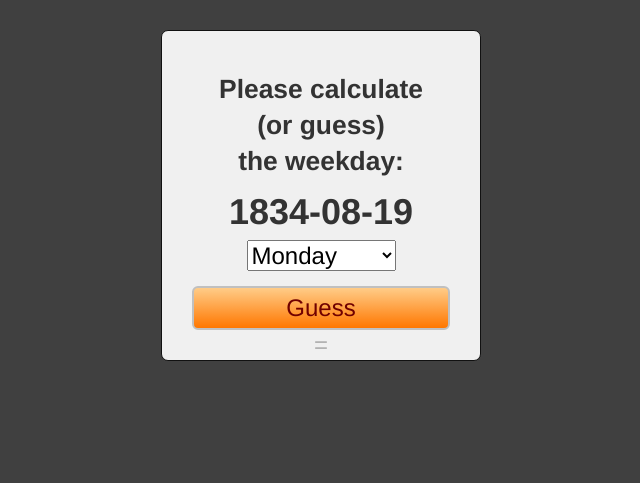
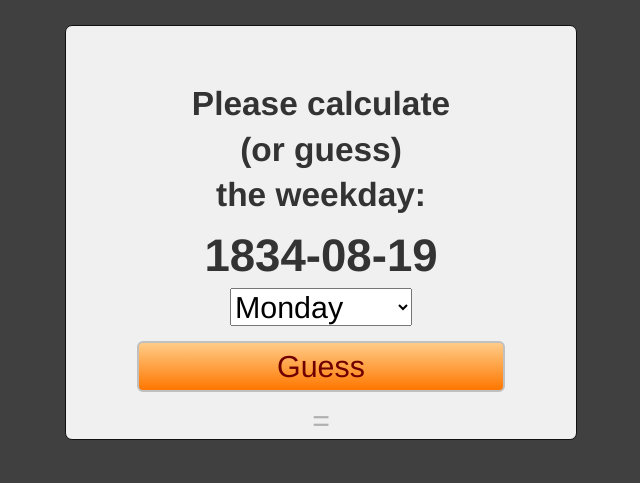
Before and after one commit to OldManLink/conway, a PHP site: page / in a window 1280 px wide. Shown: the top 483 px of the page, without its empty margins (319-959 px from the left). Run offline with PHP 8.4, Linux system fonts and the light colour scheme.

Commit message:
Fixed up css

```diff
--- a/conway.css
+++ b/conway.css
@@ -13,7 +13,7 @@ b,strong{font-weight:700}
 dfn{font-style:italic}
 hr{-moz-box-sizing:content-box;box-sizing:content-box;height:0}
 mark{background:#ff0;color:#000}
-code,kbd,pre,samp{font-family:monospace, serif;font-size:1em}
+code,kbd,pre,samp{font-family:monospace, serif;font-size:1.2em}
 pre{white-space:pre-wrap}
 q{quotes: "\201C" "\201D" "\2018" "\2019"}
 small{font-size:80%}
@@ -80,16 +80,15 @@ label
 {
     background: #f0f0f0;
     border: 1px solid #111;
-    border-radius: 7px;
-    margin: 30px auto;
-    width: 320px;
+    border-radius: 0;
+    width: 100%;
 }
 
 #statistics
 {
+    font-size: 90%;
     padding-top: 10px;
     min-height: 28px;
-    overflow: auto; /* Automatic scrollbars like a frame */
 }
 
 #uiSelect
@@ -99,7 +98,8 @@ label
 
 #container form
 {
-    padding: 25px 30px 0;
+    padding: 10px;
+    margin-top: 30px;
     margin-bottom: 0;
 }
 
@@ -118,7 +118,7 @@ label
 
 #panel.showing
 {
-    height: 163px;
+    height: 111px;
 }
 
 #drawerHandle
@@ -177,7 +177,7 @@ button[id^="conway"]
     display: block;
     margin: 15px auto 0 auto;
     padding: 6px;
-    width: 100%;
+    width: 75%;
 
     background-color: #ffdd00;
 
@@ -289,8 +289,11 @@ button[id^="conwaySpeed_"].correctAnswer
 
 html { font-size:100%; }
 
-@media (min-width: 568px) { body {font-size:1.2rem;} }
-@media (min-width: 640px) { body {font-size:1.2rem;} }
-@media (min-width: 960px) { body {font-size:1.3rem;} }
-@media (min-width:1100px) { body {font-size:1.4rem;} }
-@media (min-width:1136px) { body {font-size:1.5rem;} }
+@media (min-width:  320px) {body {font-size:1.3rem;} #panel.showing {height: 146px;}}
+@media (min-width:  414px) {body {font-size:1.4rem;} #panel.showing {height: 156px;}}
+@media (min-width:  490px) {body {font-size:1.5rem;} #panel.showing {height: 167px;}}
+@media (min-width:  568px) {body {font-size:1.6rem;} #panel.showing {height: 174px;}}
+@media (min-width:  680px) {body {font-size:1.6rem;} #panel.showing {height: 188px;} #container {border-radius: 7px; width: 40%; margin: 25px auto;}}
+@media (min-width:  823px) {body {font-size:1.7rem;} #panel.showing {height: 171px;}}
+@media (min-width: 1024px) {body {font-size:1.8rem;} #panel.showing {height: 182px;}}
+@media (min-width: 1136px) {body {font-size:1.9rem;} #panel.showing {height: 186px;}}
```
